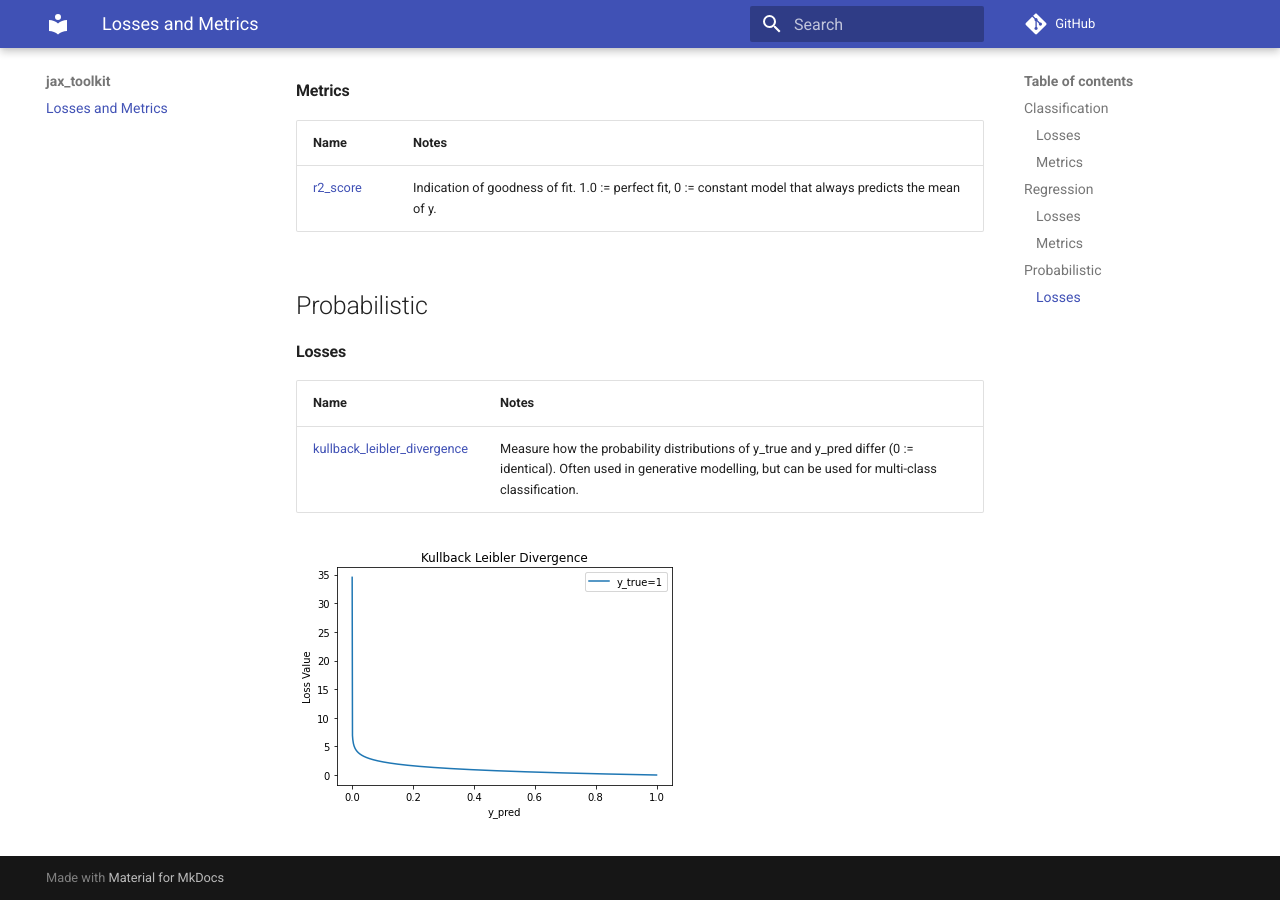
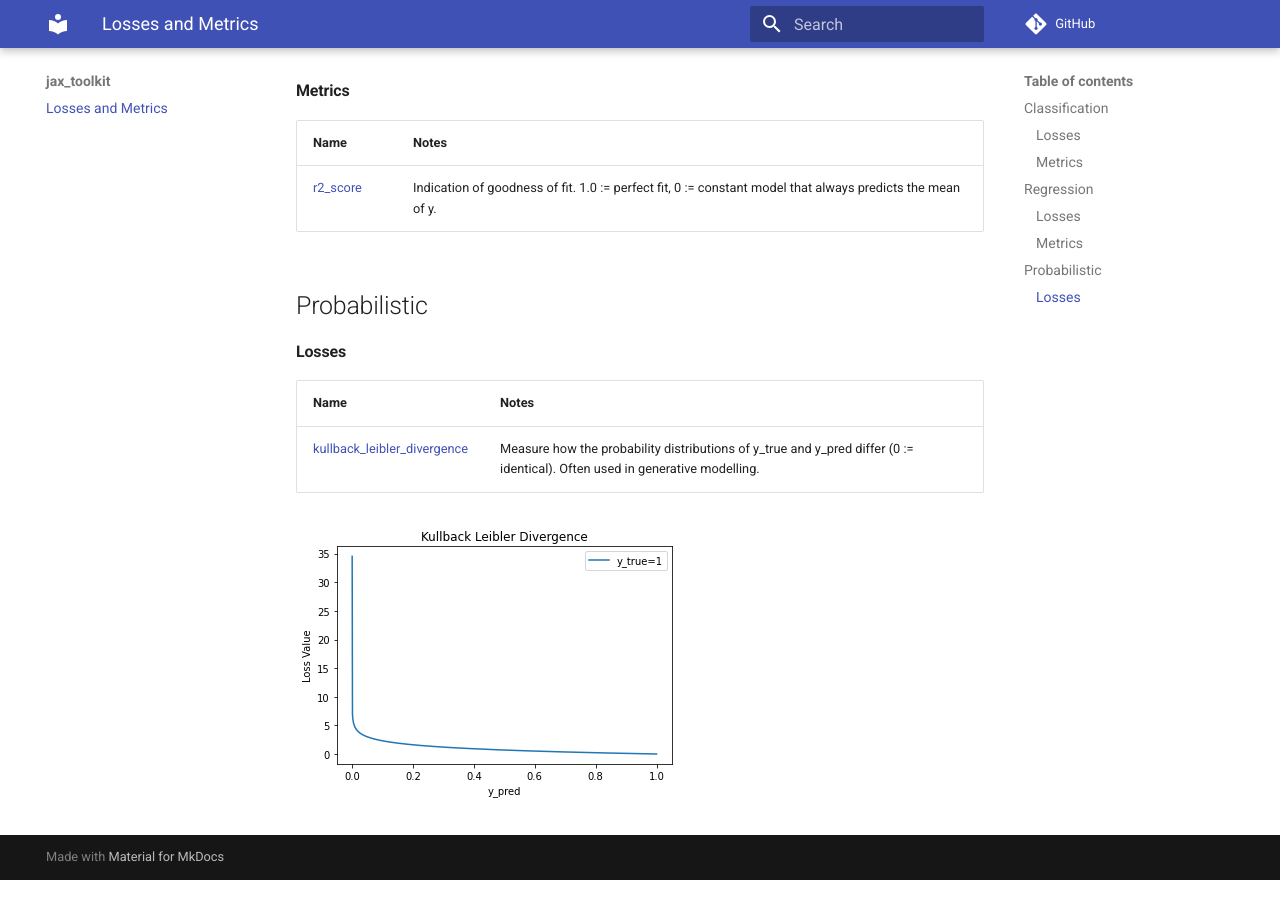
Before and after one commit to asmith26/jax_toolkit, an MkDocs documentation site: the page built from docs/losses_and_metrics.md, in a window 1280 px wide and 900 px high, scrolled down 3847 px. Built offline with MkDocs 1.6.1 and Material for MkDocs 9.7.7, drawn with Linux system fonts in a browser that asks for light colours; comment, search, counter and statistics services are not loaded.

```diff
--- a/docs/losses_and_metrics.md
+++ b/docs/losses_and_metrics.md
@@ -62,6 +62,6 @@ https://scikit-learn.org/stable/modules/generated/sklearn.metrics.mean_squared_l
 #### Losses
 | Name | Notes |
 |---|---|
-| [kullback_leibler_divergence]() | Measure how the probability distributions of y_true and y_pred differ (0 := identical). Often used in generative modelling, but can be used for multi-class classification. |
+| [kullback_leibler_divergence]() | Measure how the probability distributions of y_true and y_pred differ (0 := identical). Often used in generative modelling. |
 
 ![kuber leibler divergence plot](img/kuber_leibler_divergence.png)
```
Also changed, not shown: 1 other file.
